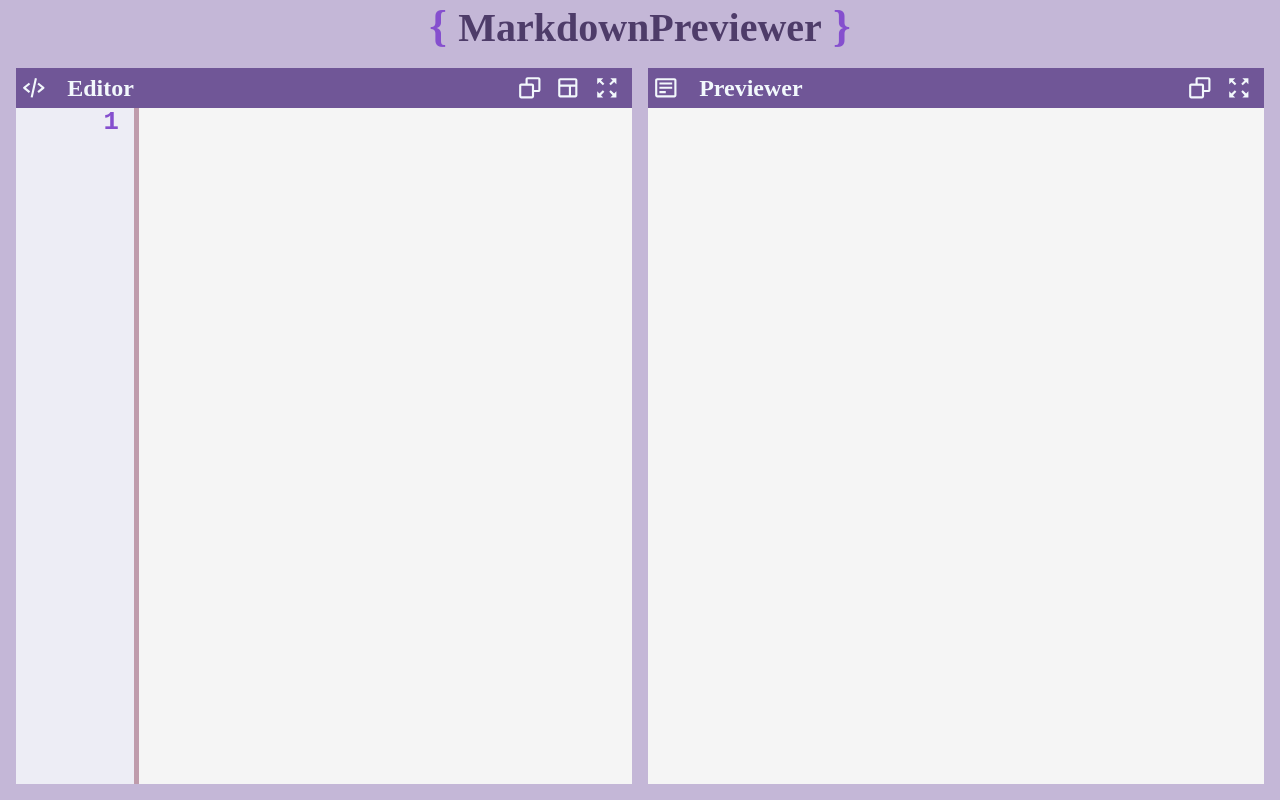
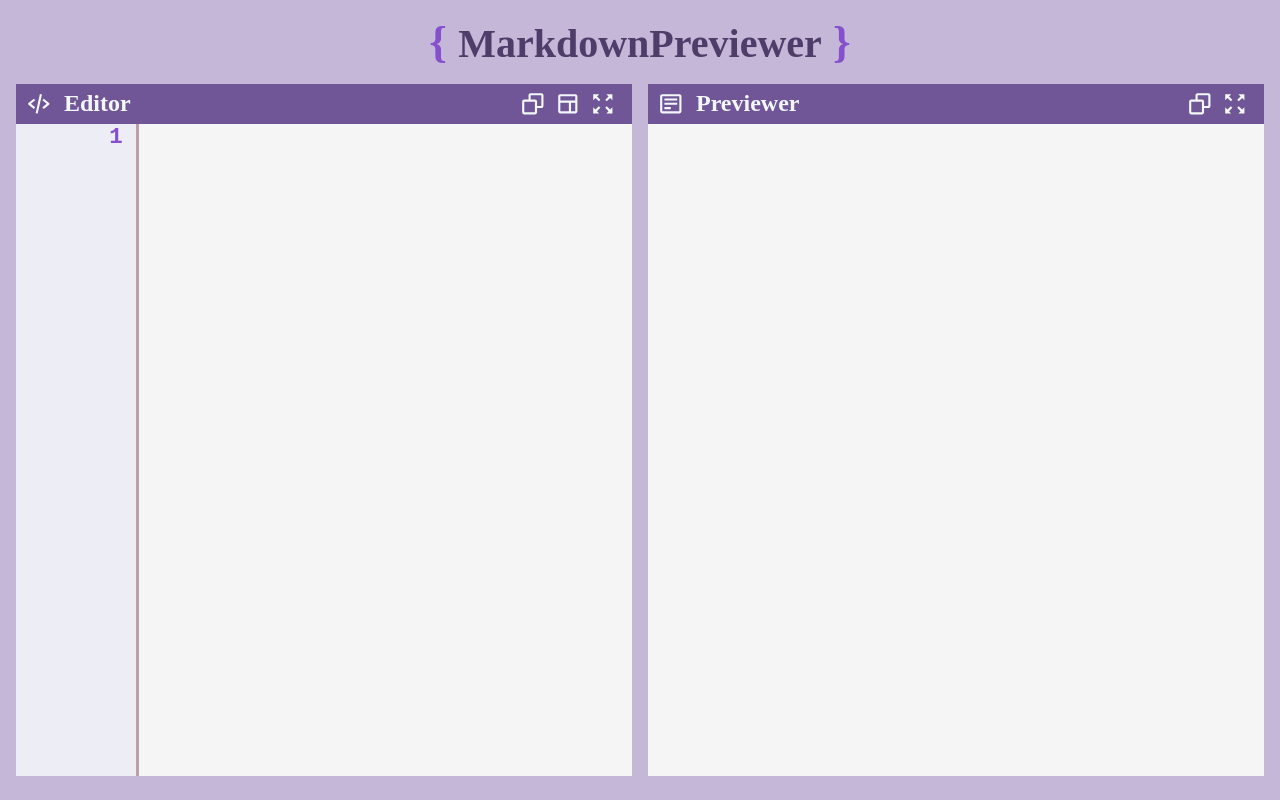
Before and after one commit to Fastion-1024/FCC-Markdown-Previewer, a React (Create React App) app: page / in a window 1280 px wide. Built offline with nearby package versions, Linux system fonts and the light colour scheme.

Commit message:
Rewrote StyleSheet - Optimised desktop layout. - Added classes for dark and light themes. - Added style to preview markdown

```diff
--- a/src/Styles/index.css
+++ b/src/Styles/index.css
@@ -16,6 +16,30 @@ Variables
     --clr-outline-primary: #bf9cac;
 }
 
+.light-theme {
+    --clr-header-primary: #c4b7d7;
+    --clr-header-secondary: #705697;
+    --clr-bg-primary: #f5f5f5;
+    --clr-bg-secondary: #ededf5;
+    --clr-text-primary: #54494b;
+    --clr-text-secondary: #854fce;
+    --clr-text-header: #4e3c69;
+    --clr-icons-primary: #f2f8fc;
+    --clr-outline-primary: #bf9cac;
+}
+
+.dark-theme {
+    --clr-header-primary: #00212b;
+    --clr-header-secondary: #004052;
+    --clr-bg-primary: #002c39;
+    --clr-bg-secondary: #386964;
+    --clr-text-primary: #d6dbdb;
+    --clr-text-secondary: #c3e1e1;
+    --clr-text-header: #df5376;
+    --clr-icons-primary: #0cb6b2;
+    --clr-outline-primary: #93a1a1;
+}
+
 /*
 ======
 Global Styles
@@ -26,14 +50,24 @@ Global Styles
     margin: 0;
     padding: 0;
     box-sizing: border-box;
+    /* outline: 1px solid red; */
+}
+
+body,
+main,
+#root {
+    /* Height causing overflow when horizontal scrollbar appears */
+    height: 100vh;
+    width: 100vw;
+    overflow-x: hidden;
 }
 
 main {
-    height: 100vh;
-    width: 1;
-    margin: auto;
     display: flex;
     flex-direction: column;
+    padding: 1em;
+    padding-bottom: 1.5em;
+    background: var(--clr-header-primary);
 }
 
 /*
@@ -45,6 +79,7 @@ Header
 .header {
     background: var(--clr-header-primary);
     text-align: center;
+    margin-bottom: 1rem;
 }
 
 .header h1 {
@@ -64,11 +99,9 @@ Dock Container
 */
 
 .dock-container {
+    height: 100%;
     display: flex;
-    justify-content: space-between;
-    height: 100%;
-    width: 100%;
-    background: var(--clr-header-primary);
+    overflow: hidden;
 }
 
 .dock-container.column {
@@ -86,19 +119,19 @@ Dock Container
 
 .panel1,
 .panel2 {
+    display: flex;
+    flex-direction: column;
     height: 100%;
     width: 100%;
-    display: flex;
-    flex-direction: column;
-    padding: 1em;
 }
 
 .panel1 {
-    padding-right: 0.5em;
+    padding-right: 0.5rem;
 }
 
 .panel2 {
-    padding-left: 0.5em;
+    overflow: hidden;
+    padding-left: 0.5rem;
 }
 
 .hidden {
@@ -113,22 +146,19 @@ Editor
 
 .editor-header {
     display: flex;
+    flex-direction: row;
     justify-content: space-between;
+    align-items: center;
     background: var(--clr-header-secondary);
     color: var(--clr-icons-primary);
 }
 
 .editor-header > div {
     display: flex;
+    flex-direction: row;
     justify-content: space-evenly;
     align-items: center;
-    height: 2.5em;
-}
-
-.header-icon {
-    font-size: 1.6rem;
-    margin-right: 0.8em;
-    margin-left: 0.2em;
+    padding: 0.4rem;
 }
 
 .editor-input-container {
@@ -137,29 +167,37 @@ Editor
     height: 100%;
 }
 
+.header-icon {
+    font-size: 1.6rem;
+    margin-right: 0.8rem;
+    margin-left: 0.2rem;
+}
+.line-numbers,
+.editor-input {
+    resize: none;
+}
+
 .line-numbers {
-    width: 20%;
-    height: auto;
-    resize: none;
-    pointer-events: none;
-    font-size: 1.6rem;
-    font-weight: 800;
-    text-align: right;
+    max-width: 20%;
     color: var(--clr-text-secondary);
     background: var(--clr-bg-secondary);
     border: none;
-    border-right: 0.2em solid var(--clr-outline-primary);
+    border-right: 0.2rem solid var(--clr-outline-primary);
+    overflow-y: hidden;
+    font-size: 1.4rem;
+    font-weight: 800;
+    text-align: right;
 }
 
 .editor-input {
     width: 80%;
-    height: auto;
     resize: none;
-    font-size: 1.6rem;
-    font-weight: 400;
     color: var(--clr-text-primary);
     background: var(--clr-bg-primary);
     border: none;
+    font-size: 1.4rem;
+    font-weight: 400;
+    padding-left: 0.5rem;
 }
 
 .editor-input::selection {
@@ -169,24 +207,7 @@ Editor
 
 /*
 ======
-Previewer
-======
-*/
-
-.previewer {
-    height: 100%;
-    width: 100%;
-    resize: none;
-    font-size: 1.6rem;
-    font-weight: 400;
-    color: var(--clr-text-primary);
-    background: var(--clr-bg-primary);
-    border: none;
-}
-
-/*
-======
-Drop Down Button
+DropDownButton
 ======
 */
 .icon-btn {
@@ -194,7 +215,7 @@ Drop Down Button
     border: none;
     background: none;
     font-size: 1.6rem;
-    margin-right: 0.5em;
+    margin-right: 0.6rem;
     height: auto;
     width: auto;
     color: var(--clr-icons-primary);
@@ -214,7 +235,7 @@ Drop Down Button
     display: none;
     position: absolute;
     z-index: 1;
-    padding-top: 0.4em;
+    padding-top: 0.4rem;
 }
 
 .dropdown-content button {
@@ -229,3 +250,100 @@ Drop Down Button
 .dropdown:hover .dropdown-btn.icon-btn {
     color: var(--clr-outline-primary);
 }
+
+/*
+======
+Previewer
+======
+*/
+
+.previewer {
+    height: 100%;
+    overflow: auto;
+    color: var(--clr-text-primary);
+    background: var(--clr-bg-primary);
+    border: none;
+    font-size: 1.6rem;
+    font-weight: 400;
+}
+
+/*
+======
+Previewer Markdown
+======
+*/
+
+#preview {
+    padding: 0.5rem 1rem;
+}
+
+#preview h1 {
+    margin-bottom: 1.2rem;
+    border-bottom: 0.2rem solid var(--clr-outline-primary);
+}
+
+#preview h2 {
+    margin-bottom: 1rem;
+    border-bottom: 0.1rem solid var(--clr-outline-primary);
+}
+
+#preview h3 {
+    margin-bottom: 0.8rem;
+}
+
+#preview h4,
+#preview h5,
+#preview h6 {
+    margin-bottom: 0.6rem;
+}
+
+#preview p {
+    margin: 0.6rem 0;
+}
+
+#preview pre {
+    padding: 0.4rem;
+    overflow-x: auto;
+    background: var(--clr-bg-secondary);
+    border: 0.1rem solid var(--clr-outline-primary);
+}
+
+#preview p code {
+    background: var(--clr-bg-secondary);
+    border: 0.1rem solid var(--clr-outline-primary);
+}
+
+#preview blockquote {
+    border-left: 0.2rem solid var(--clr-outline-primary);
+    color: var(--clr-text-secondary);
+    font-weight: 800;
+    padding-left: 0.4rem;
+    margin: 1rem 0;
+    margin-left: 1rem;
+}
+
+#preview table {
+    margin: 1.4rem 0;
+    width: 90%;
+}
+
+#preview table td,
+#preview table th {
+    border: 0.1rem solid var(--clr-outline-primary);
+    padding: 0.2rem;
+}
+
+#preview img {
+    display: block;
+    max-width: 90%;
+    margin: 1.4rem auto;
+}
+
+#preview ul {
+    padding-left: 1rem;
+}
+
+#preview ol {
+    padding-left: 1rem;
+    margin: 1rem 0;
+}
```
